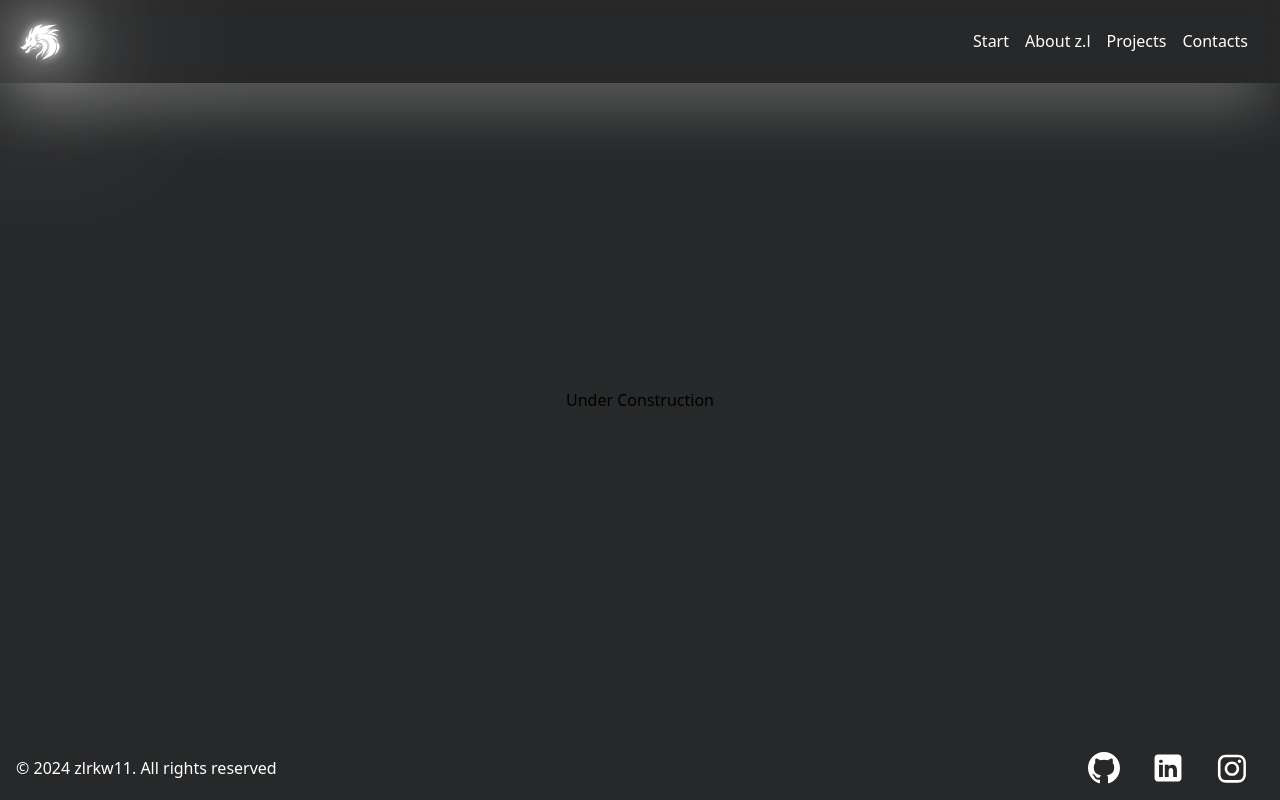
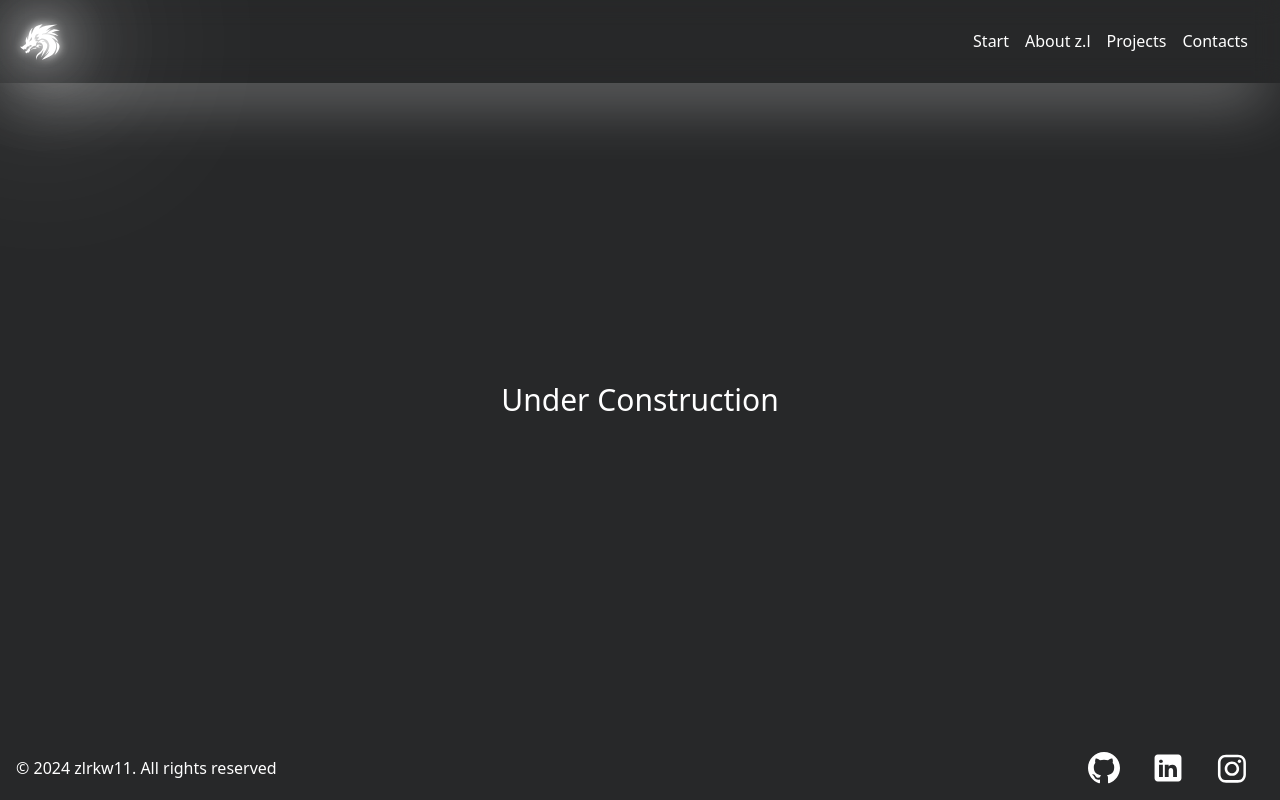
Before and after one commit to zlrkw11/portfolio-zl, a React (Vite) app: page /portfolio-zl/projects in a window 1280 px wide. Built offline with nearby package versions, Linux system fonts and the light colour scheme.

Commit message:
text style

```diff
--- a/src/pages/Projects.jsx
+++ b/src/pages/Projects.jsx
@@ -1,7 +1,7 @@
 const ProjectSection = () => {
   return (
     <div className="w-full h-screen bg-dark-0 flex flex-col justify-center items-center">
-      <h1>Under Construction</h1>
+      <h1 className="text-white text-3xl">Under Construction</h1>
     </div>
   );
 };
```
